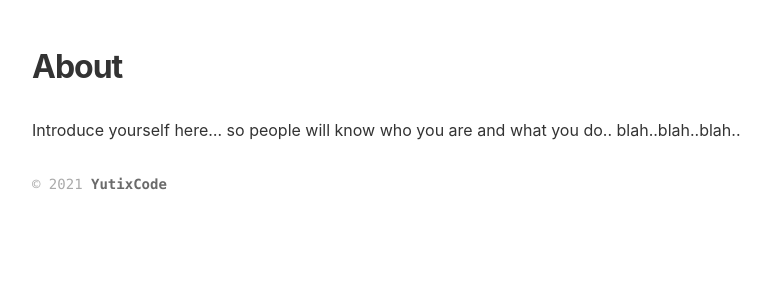
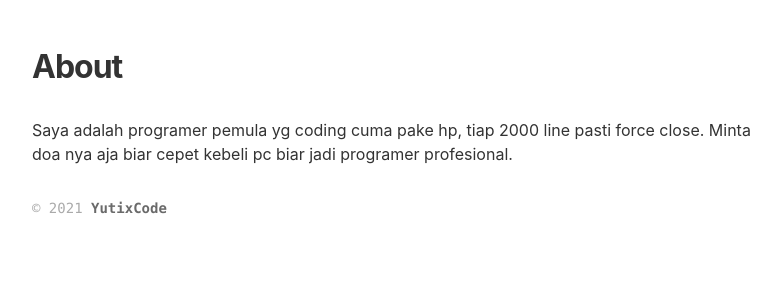
Before and after one commit to Yutixcode/Yutixcode.github.io, a Jekyll site: the page built from about.md, in a window 1280 px wide. Shown: the top 300 px of the page, without its empty margins (8-789 px from the left). Built offline with Jekyll 4.4.1, drawn with Linux system fonts in a browser that asks for light colours.

Commit message:
Update about.md

```diff
--- a/about.md
+++ b/about.md
@@ -3,4 +3,4 @@ layout: page
 title: About
 ---
 
-Introduce yourself here... so people will know who you are and what you do.. blah..blah..blah..
+Saya adalah programer pemula yg coding cuma pake hp, tiap 2000 line pasti force close. Minta doa nya aja biar cepet kebeli pc biar jadi programer profesional.
```
